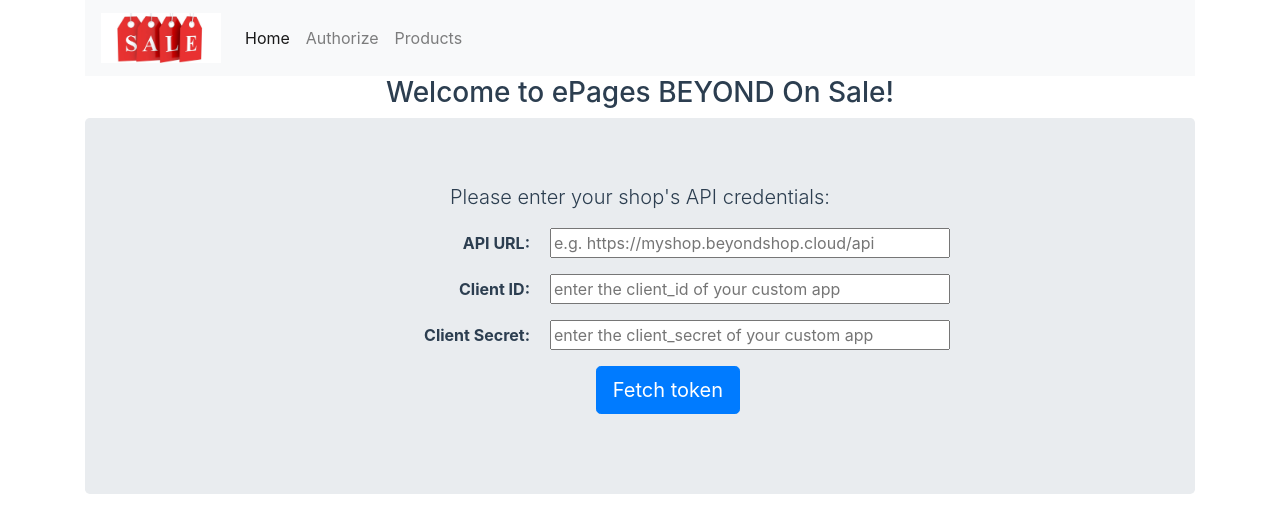
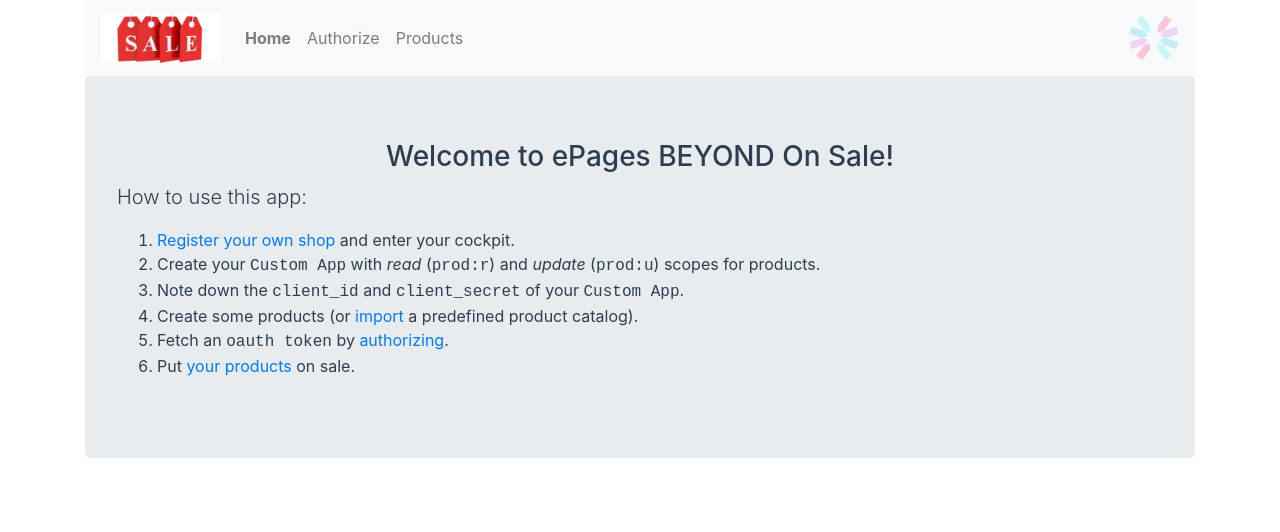
Before and after one commit to ePages-de/piggy-bank, a Vue app: page / in a window 1280 px wide. Shown: the top 532 px of the page. Built offline with nearby package versions, Linux system fonts and the light colour scheme.

Commit message:
more bootstrap styling

```diff
--- a/src/App.vue
+++ b/src/App.vue
@@ -1,7 +1,6 @@
 <template>
   <div id="app" class="container">
     <NavBar/>
-    <h3>Welcome to ePages BEYOND On Sale!</h3>
     <router-view></router-view>
   </div>
 </template>
@@ -9,27 +8,19 @@
 <script>
 /* eslint-disable */
 import StorageMixin from "./mixins/StorageMixin";
-import NavBar from '@/components/NavBar'
+import NavBar from "@/components/NavBar";
 
 export default {
   name: "app",
 
   components: {
     NavBar
-  },
-
-  computed: {
-    tokenExpired: function() {
-      var expiry = (this.access_token && this.access_token.expiry) || 0;
-      return new Date().getTime() > expiry;
-    }
   }
 };
 </script>
 
 <style>
 #app {
-  text-align: center;
   color: #2c3e50;
 }
 </style>
--- a/src/components/Authorize.vue
+++ b/src/components/Authorize.vue
@@ -1,34 +1,32 @@
 <template>
   <div class="jumbotron">
-    <p class="lead">Please enter your shop's API credentials:</p>
+    <p class="lead text-center">Please enter your shop's API credentials:</p>
 
+    <!-- TODO style errors -->
     <ul v-if="errors && errors.length">
       <li v-for="error of errors" v-bind:key="error.message">
         {{ error.message }}
       </li>
     </ul>
 
-    <ul class="credentials container">
-      <li class="credentials left">API URL:</li>
-      <li class="credentials right">
-        <input autocomplete="off" autocorrect="off" autocapitalize="off" spellcheck="false" v-model="api_url" placeholder="e.g. https://myshop.beyondshop.cloud/api">
-      </li>
-    </ul>
-    <ul class="credentials container">
-      <li class="credentials left">Client ID:</li>
-      <li class="credentials right">
-        <input autocomplete="off" autocorrect="off" autocapitalize="off" spellcheck="false" v-model="client_id" placeholder="enter the client_id of your custom app">
-      </li>
-    </ul>
-    <ul class="credentials container">
-      <li class="credentials left">Client Secret:</li>
-      <li class="credentials right">
-        <input type="password" autocomplete="off" autocorrect="off" autocapitalize="off" spellcheck="false" v-model="client_secret" placeholder="enter the client_secret of your custom app">
-      </li>
-    </ul>
-    <ul class="credentials container">
-      <li class="credentials left"><button class="btn btn-primary btn-lg" v-on:click="fetchToken">Fetch token</button></li>
-    </ul>
+    <form>
+      <div class="form-group">
+        <label for="api_url">API URL:</label>
+        <input id="api_url" class="form-control" autocomplete="off" autocorrect="off" autocapitalize="off" spellcheck="false" v-model="api_url" placeholder="e.g. https://myshop.beyondshop.cloud/api">
+      </div>
+
+      <div class="form-group">
+        <label for="client_id">Client ID:</label>
+        <input id="client_id" class="form-control" autocomplete="off" autocorrect="off" autocapitalize="off" spellcheck="false" v-model="client_id" placeholder="enter the client_id of your custom app">
+      </div>
+
+      <div class="form-group">
+        <label for="client_secret">Client Secret:</label>
+        <input id="client_secret" class="form-control" type="password" autocomplete="off" autocorrect="off" autocapitalize="off" spellcheck="false" v-model="client_secret" placeholder="enter the client_secret of your custom app">
+      </div>
+
+      <button class="btn btn-primary btn-lg" v-on:click.prevent="fetchToken">Fetch token</button>
+    </form>
   </div>
 </template>
 
@@ -46,18 +44,7 @@
     };
   },
 
-  computed: {
-    tokenExpired: function() {
-      var expiry = (this.access_token && this.access_token.expiry) || 0;
-      return new Date().getTime() > expiry;
-    }
-  },
-
   methods: {
-    tokenNotExpired: function(token) {
-      return token && token.expiry < new Date().getTime();
-    },
-
     fetchToken: async function() {
       axios
         .request({
@@ -101,38 +88,4 @@
 
 <!-- Add "scoped" attribute to limit CSS to this component only -->
 <style scoped>
-h3 {
-  margin: 40px 0 0;
-}
-ul {
-  list-style-type: none;
-  padding: 0;
-}
-li {
-  display: inline-block;
-  margin: 0 10px;
-}
-a {
-  color: #42b983;
-}
-
-.credentials input {
-  width: 100%;
-}
-
-.credentials .container {
-  list-style: none;
-  display: flex;
-}
-
-.credentials .left {
-  width: 200px;
-  text-align: right;
-  font-weight: bold;
-}
-
-.credentials .right {
-  width: 400px;
-  text-align: left;
-}
 </style>
--- /dev/null
+++ b/src/components/Home.vue
@@ -0,0 +1,27 @@
+<template>
+<div class="jumbotron">
+  <h3 class="text-center">Welcome to ePages BEYOND On Sale!</h3>
+
+  <p class="lead">
+    How to use this app:
+  </p>
+
+    <ol>
+      <li><a href="https://signup.beyondshop.cloud" target="beyond_signup">Register your own shop</a> and enter your cockpit.</li>
+      <li>Create your <tt>Custom App</tt> with <em>read</em> (<tt>prod:r</tt>) and <em>update</em> (<tt>prod:u</tt>) scopes for products.</li>
+      <li> Note down the <tt>client_id</tt> and <tt>client_secret</tt> of your <tt>Custom App</tt>.</li>
+      <li>Create some products (or <a href="https://cdp.epages.works/job/data-catalog-import/build?delay=0sec" target="data-catalog-import">import</a> a predefined product catalog).</li>
+      <li>Fetch an <tt>oauth token</tt> by <router-link to="/authorize">authorizing</router-link>.</li>
+      <li>Put <router-link to="/products">your products</router-link> on sale.</li>
+    </ol>
+</div>
+</template>
+
+<script>
+/* eslint-disable */
+export default {};
+</script>
+
+<!-- Add "scoped" attribute to limit CSS to this component only -->
+<style scoped>
+</style>
--- a/src/components/NavBar.vue
+++ b/src/components/NavBar.vue
@@ -6,8 +6,8 @@
 
     <div class="collapse navbar-collapse" id="navbarSupportedContent">
       <ul class="navbar-nav mr-auto">
-        <li class="nav-item active">
-          <router-link class="nav-link" to="/">Home <span class="sr-only">(current)</span></router-link>
+        <li class="nav-item">
+          <router-link class="nav-link" to="/">Home</router-link>
         </li>
         <li class="nav-item">
           <router-link class="nav-link" to="/authorize">Authorize</router-link>
@@ -15,10 +15,13 @@
         <li class="nav-item">
           <router-link class="nav-link" to="/products">Products</router-link>
         </li>
-        <li class="nav-item" v-if="access_token && access_token.debug_url">
-          <a :href="access_token.debug_url" target="jwt_debug"><img src="../assets/jwt.svg" alt="JWT" height="50"/></a>
-        </li>
       </ul>
+      <span class="nav-item" v-if="access_token && access_token.debug_url">
+        <a :href="access_token.debug_url" target="jwt_debug"><img src="../assets/jwt.svg" alt="JWT" height="50"/></a>
+      </span>
+      <span class="nav-item" v-else>
+        <img class="grayed-out" src="../assets/jwt.svg" alt="JWT" height="50"/>
+      </span>
     </div>
   </nav>
 </template>
@@ -26,11 +29,20 @@
 <script>
 /* eslint-disable */
 import StorageMixin from "../mixins/StorageMixin";
+
 export default {
-  mixins: [StorageMixin]
-}
+  mixins: [StorageMixin],
+};
 </script>
 
 <!-- Add "scoped" attribute to limit CSS to this component only -->
 <style scoped>
+.router-link-exact-active {
+  font-weight: bold;
+  color: black;
+}
+
+img.grayed-out {
+  opacity: 0.2;
+}
 </style>
--- a/src/components/ProductList.vue
+++ b/src/components/ProductList.vue
@@ -1,7 +1,8 @@
 <template>
-  <div>
+<div class="jumbotron">
     <button v-on:click="fetchProducts">Fetch products</button>
 
+    <!-- TODO style errors -->
     <ul v-if="errors && errors.length">
       <li v-for="error of errors" v-bind:key="error.message">
         {{ error.message }}
@@ -62,7 +63,7 @@
 
     fetchProducts: function() {
       if (this.tokenExpired) {
-        this.$router.push("/");
+        this.$router.push("/authorize");
       }
 
       axios
@@ -73,6 +74,11 @@
           url: "/products",
           headers: {
             Authorization: `Bearer ${this.access_token.bearer}`
+          },
+          params: {
+            sort: "name",
+            page: 0,
+            size: 100
           }
         })
         .then(response => {
--- a/src/mixins/StorageMixin.js
+++ b/src/mixins/StorageMixin.js
@@ -47,6 +47,11 @@
       set: function (value) {
         this.store("access_token", value);
       }
+    },
+
+    tokenExpired: function() {
+      var expiry = (this.access_token && this.access_token.expiry) || 0;
+      return new Date().getTime() > expiry;
     }
   }
 };
--- a/src/router.js
+++ b/src/router.js
@@ -1,5 +1,6 @@
 import Vue from 'vue'
 import VueRouter from 'vue-router'
+import Home from '@/components/Home'
 import Authorize from '@/components/Authorize'
 import ProductList from '@/components/ProductList'
 
@@ -12,7 +13,7 @@
     {
       path: '/',
       name: 'Home',
-      component: Authorize
+      component: Home
     }, {
       path: '/authorize',
       name: 'Authorize',
```
